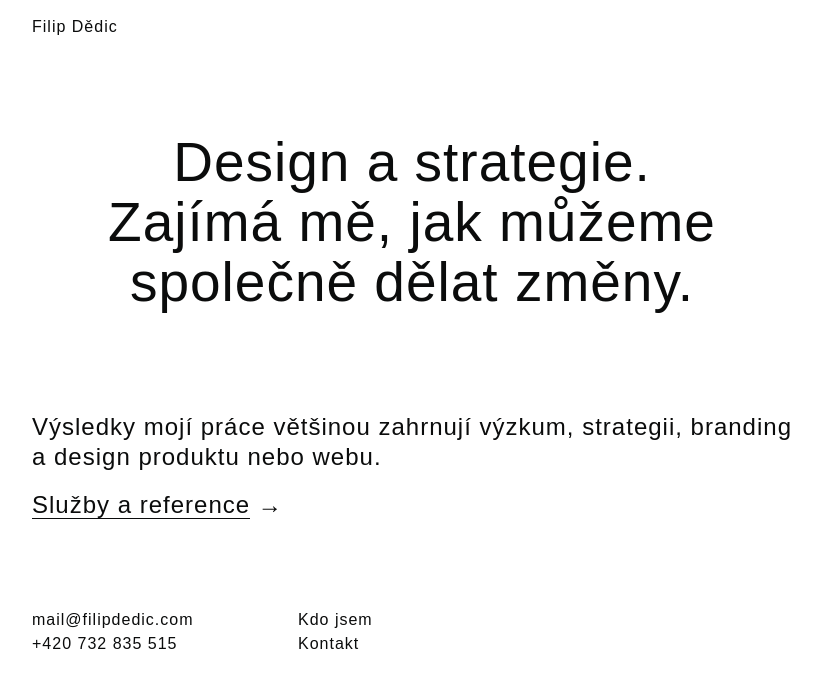
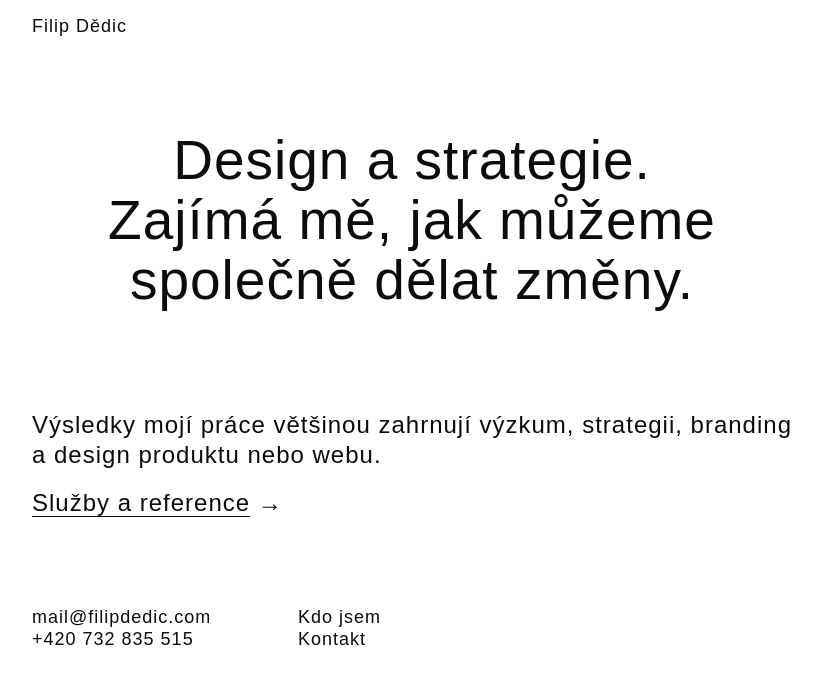
Before and after one commit to fdedic/fdedic.github.io, a Jekyll site: the page built from index.md, in a window 1280 px wide. Shown: the top 688 px of the page, without its empty margins (228-1049 px from the left). Built offline with Jekyll 4.4.1, drawn with Linux system fonts in a browser that asks for light colours; nearby versions of some CDN libraries.

Commit message:
Update base.css

```diff
--- a/assets/css/base.css
+++ b/assets/css/base.css
@@ -22,8 +22,8 @@ font-family: "raptor-regular", HelveticaNeue-Medium, Arial, sans-serif;
 font-weight: 400;
 letter-spacing: 1px;
 -webkit-font-smoothing: antialiased;
-font-size: 16px;
-line-height: 24px;
+font-size: 18px;
+line-height: 22px;
 text-transform: none;
 color: #0b0c0c;
 word-spacing: 0;
@@ -38,8 +38,8 @@ font-family: "raptor-regular", HelveticaNeue-Medium, Arial, sans-serif;
 font-weight: 400;
 letter-spacing: 1px;
 -webkit-font-smoothing: antialiased;
-font-size: 14px;
-line-height: 21px;
+font-size: 16px;
+line-height: 20px;
 word-spacing: 0;
 }
 
```
